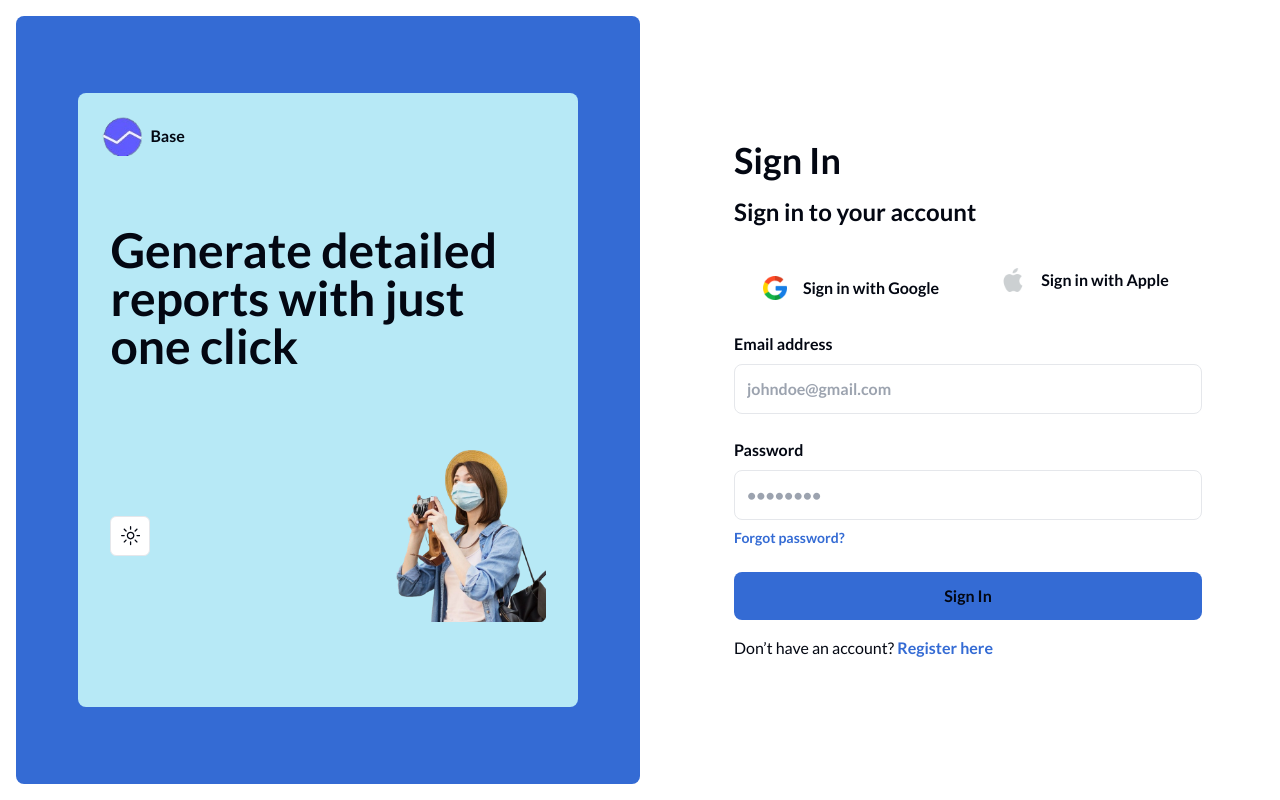
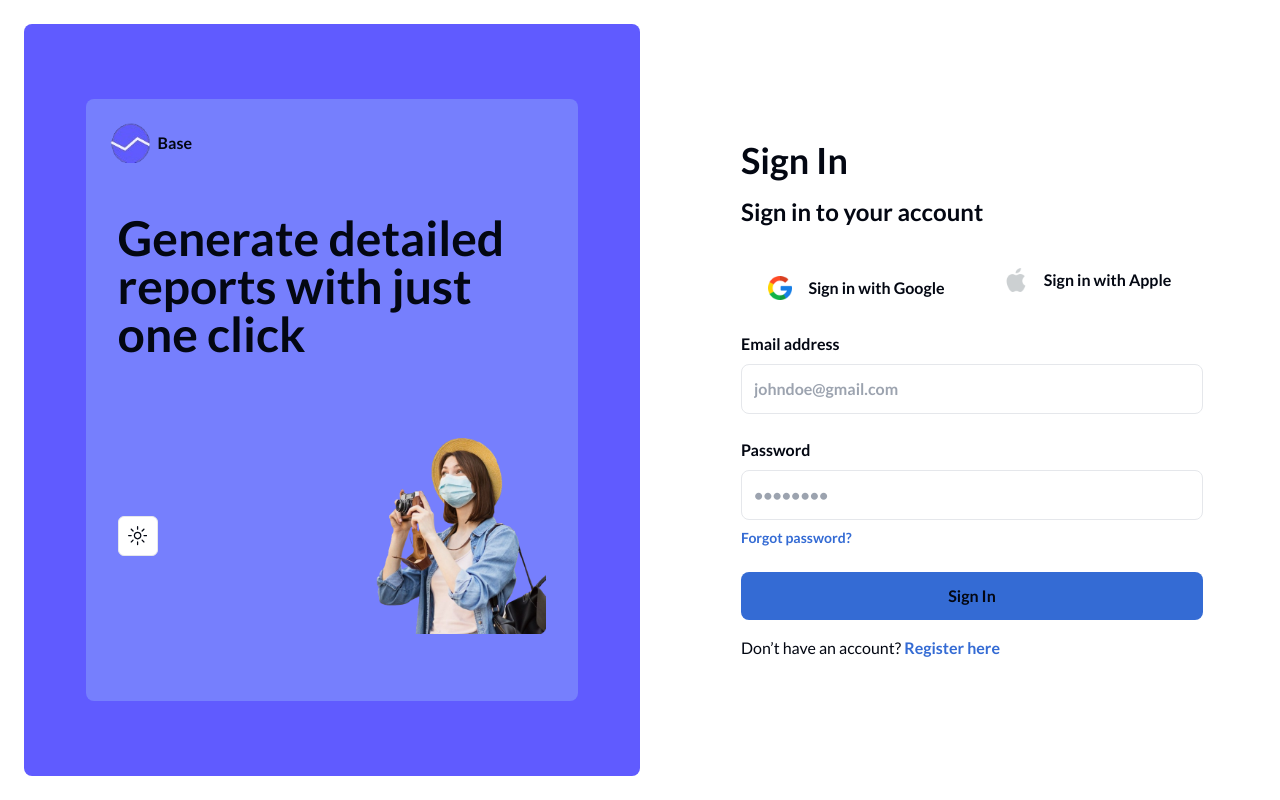
Before and after one commit to ThatRandomGuy09/assignment-app, a Next.js app: page / in a window 1280 px wide. Built offline with nearby package versions, Linux system fonts and the light colour scheme.

Commit message:
Basic Changes in the file

```diff
--- a/components/signin.tsx
+++ b/components/signin.tsx
@@ -4,12 +4,9 @@ import { ModeToggle } from "./toggle-mode";
 export default function LoginPage() {
   return (
     <div className="flex min-h-screen flex-col md:flex-row">
-      {/* Left Side (Hidden on mobile) */}
-      <div className="hidden md:flex flex-1 bg-blue-600 justify-center items-center p-4">
-        <div className="relative w-full h-full bg-[#346BD4] rounded-lg flex justify-center items-center">
-          {/* Inner Rectangle */}
-          <div className="relative w-[80%] h-[80%] bg-[#B7E9F6] rounded-lg flex flex-col justify-center items-start">
-            {/* Logo and Text */}
+      <div className="hidden md:flex flex-1 bg-blue-600 justify-center items-center p-6">
+        <div className="relative w-full h-full bg-[#605BFF] rounded-lg flex justify-center items-center">
+          <div className="relative w-[80%] h-[80%] bg-[#B7E9F640] rounded-lg flex flex-col justify-center items-start">
             <div className="absolute top-4 left-4 bg-white p-2 rounded-lg flex items-center">
               <Image
                 src="/logoo.png"
@@ -20,19 +17,18 @@ export default function LoginPage() {
               />
               <span className="text-white font-bold font-montserrat">Base</span>
             </div>
-            {/* Content */}
+
             <div className="flex flex-col items-start mt-12 justify-center p-8">
               <h1 className="text-white text-5xl font-bold mb-12 font-lato">
                 Generate detailed reports with just one click
               </h1>
 
-              {/* ModeToggle and Image */}
               <div className="flex items-center justify-between w-full mt-8">
                 <ModeToggle />
                 <Image
                   src="/mainn.png"
                   alt="Sample Image"
-                  width={150}
+                  width={170}
                   height={150}
                   className="rounded-full"
                 />
@@ -42,7 +38,6 @@ export default function LoginPage() {
         </div>
       </div>
 
-      {/* Header and Login Form (Visible on mobile) */}
       <div className="flex-1 sm:flex-2 bg-gray-900 flex flex-col justify-center items-center md:w-3/4">
         {/* Header for Mobile */}
         <div className="w-full bg-[#346BD4] mb-12  md:hidden flex items-center justify-center">
```
